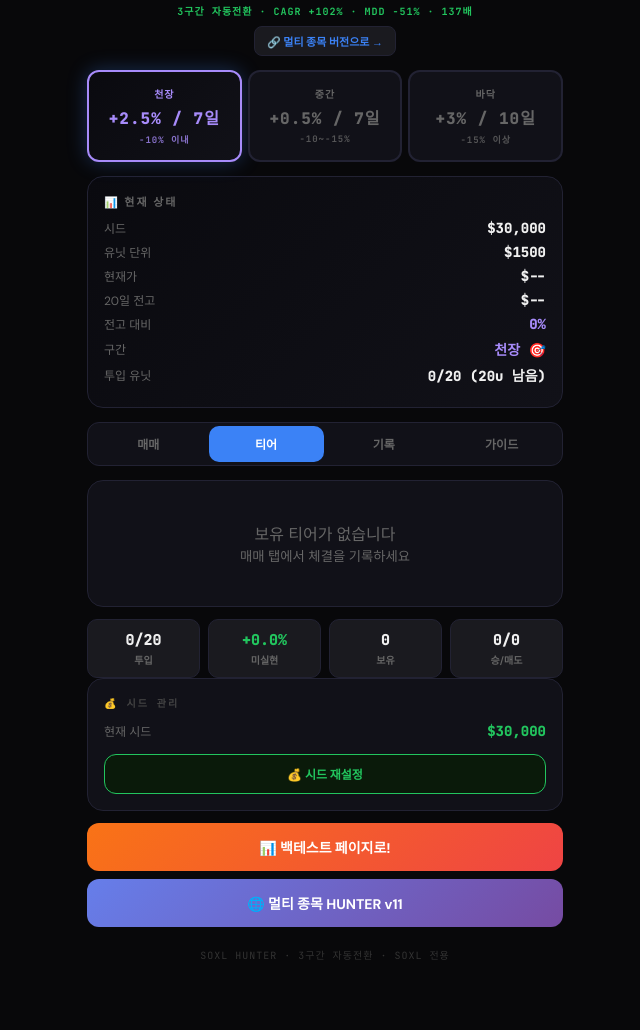
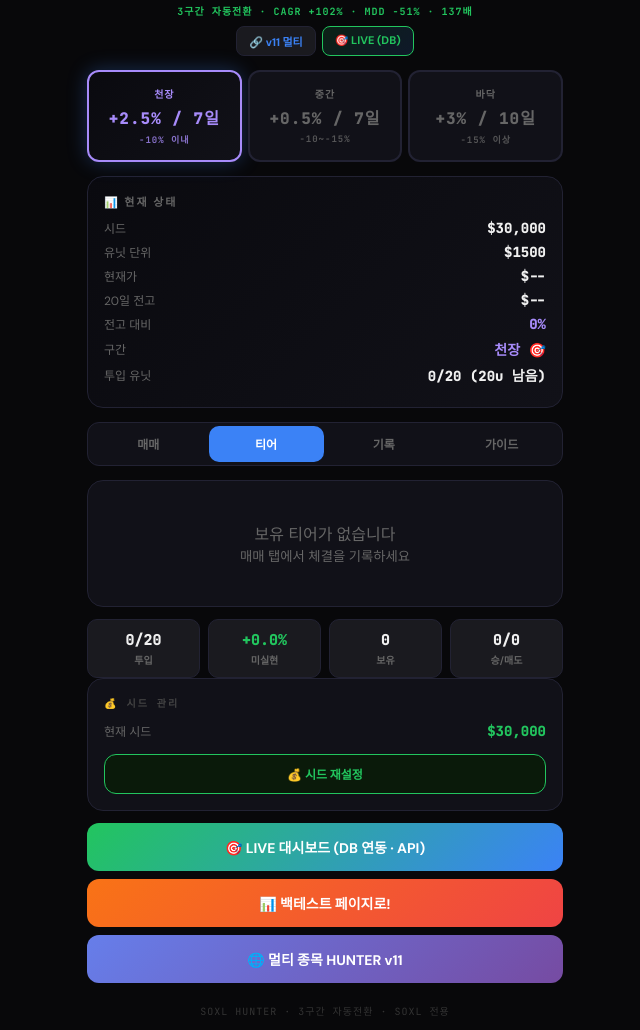
Before and after one commit to versuskorea/soxl-hunter, a website: page public/index.html in a window 1280 px wide. Shown: the part 68-1098 px from the top of the page, without its empty margins (315-955 px from the left). Before the commit the page ends 1042 px from the top, so only its background shows below. Drawn offline with Linux system fonts and the light colour scheme.

Commit message:
Update index.html

```diff
--- a/public/index.html
+++ b/public/index.html
@@ -15,8 +15,10 @@ body{background:var(--bg);color:var(--text);font-family:'DM Sans',sans-serif;min
 .hdr h1{font-family:'Bebas Neue',sans-serif;font-size:28px;letter-spacing:4px;color:#fff}
 .hdr h1 span{color:var(--accent)}
 .hdr .stats{font-family:'JetBrains Mono',monospace;font-size:10px;margin-top:6px;color:var(--green);letter-spacing:1px;font-weight:700}
+.hdr .nav-links{display:flex;gap:6px;justify-content:center;flex-wrap:wrap;margin-top:8px}
 
-.nav-link{display:inline-block;background:var(--card2);color:var(--accent);padding:6px 12px;border-radius:8px;text-decoration:none;font-size:11px;font-weight:700;margin-top:8px;border:1px solid var(--border)}
+.nav-link{display:inline-block;background:var(--card2);color:var(--accent);padding:6px 12px;border-radius:8px;text-decoration:none;font-size:11px;font-weight:700;border:1px solid var(--border)}
+.nav-link.live{background:linear-gradient(135deg,#22c55e22,#3b82f622);color:var(--green);border-color:var(--green)}
 
 .zone-bar{display:flex;gap:6px;margin-bottom:14px}
 .zone-box{flex:1;padding:14px 8px;border-radius:12px;font-family:'JetBrains Mono',monospace;font-size:10px;font-weight:700;text-align:center;border:2px solid var(--border);background:var(--card);color:var(--dim);letter-spacing:1px}
@@ -58,6 +60,7 @@ body{background:var(--bg);color:var(--text);font-family:'DM Sans',sans-serif;min
 .btn-fetch{background:#1a1a2a;color:var(--accent);border:1px solid var(--accent);font-size:12px;padding:10px}
 .btn-bt{background:linear-gradient(135deg,#f97316,#ef4444);color:#fff;text-decoration:none;display:block;text-align:center}
 .btn-multi{background:linear-gradient(135deg,#667eea,#764ba2);color:#fff;text-decoration:none;display:block;text-align:center;margin-top:8px}
+.btn-live{background:linear-gradient(135deg,#22c55e,#3b82f6);color:#fff;text-decoration:none;display:block;text-align:center;margin-top:8px}
 
 .loc-box{background:var(--card2);border-radius:var(--radius);padding:16px;margin-bottom:12px;border:1px solid var(--border)}
 .loc-title{font-size:13px;font-weight:700;color:var(--accent);margin-bottom:12px}
@@ -110,7 +113,10 @@ body{background:var(--bg);color:var(--text);font-family:'DM Sans',sans-serif;min
 <div class="hdr">
   <h1>SOXL <span>HUNTER</span></h1>
   <div class="stats">3구간 자동전환 · CAGR +102% · MDD -51% · 137배</div>
-  <a href="/v11.html" class="nav-link">🔗 멀티 종목 버전으로 →</a>
+  <div class="nav-links">
+    <a href="/v11.html" class="nav-link">🔗 v11 멀티</a>
+    <a href="/hunter.html" class="nav-link live">🎯 LIVE (DB)</a>
+  </div>
 </div>
 
 <div class="zone-bar" id="zone-bar">
@@ -145,6 +151,7 @@ body{background:var(--bg);color:var(--text);font-family:'DM Sans',sans-serif;min
 
 <div id="body"></div>
 
+<a href="/hunter.html" class="btn btn-live">🎯 LIVE 대시보드 (DB 연동 · API)</a>
 <a href="/bt.html" class="btn btn-bt">📊 백테스트 페이지로!</a>
 <a href="/v11.html" class="btn btn-multi">🌐 멀티 종목 HUNTER v11</a>
 
```
